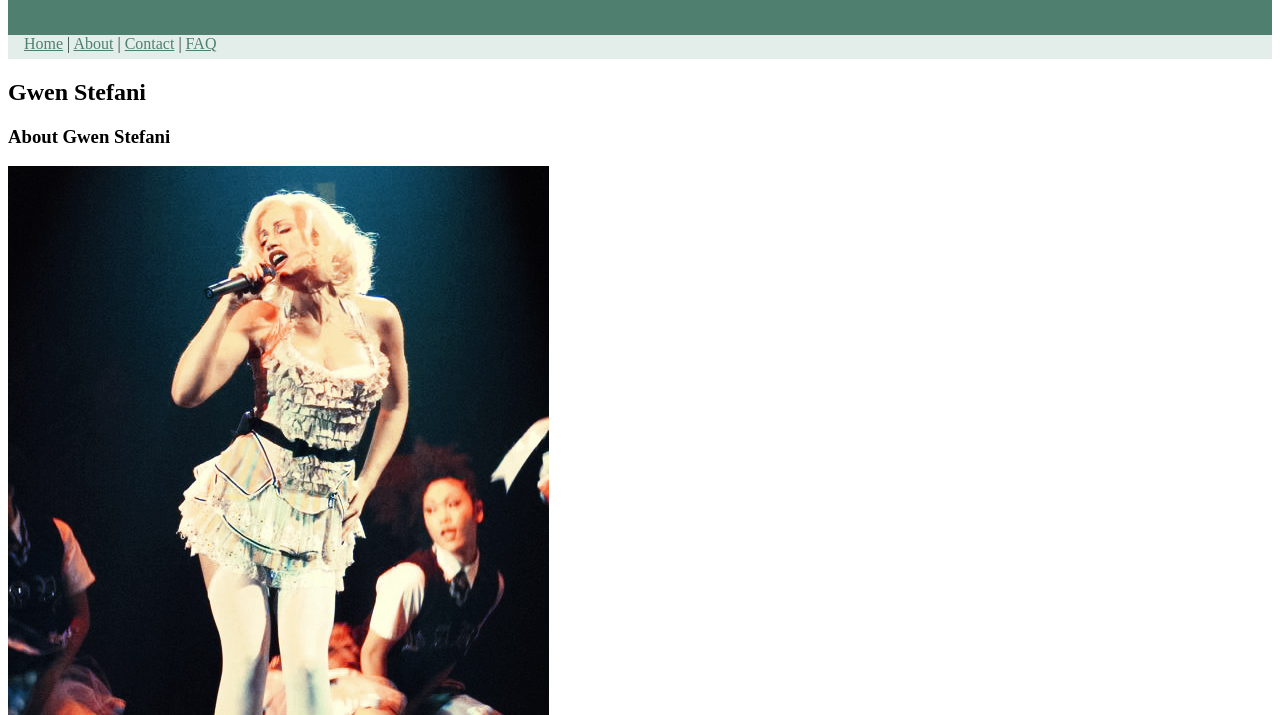
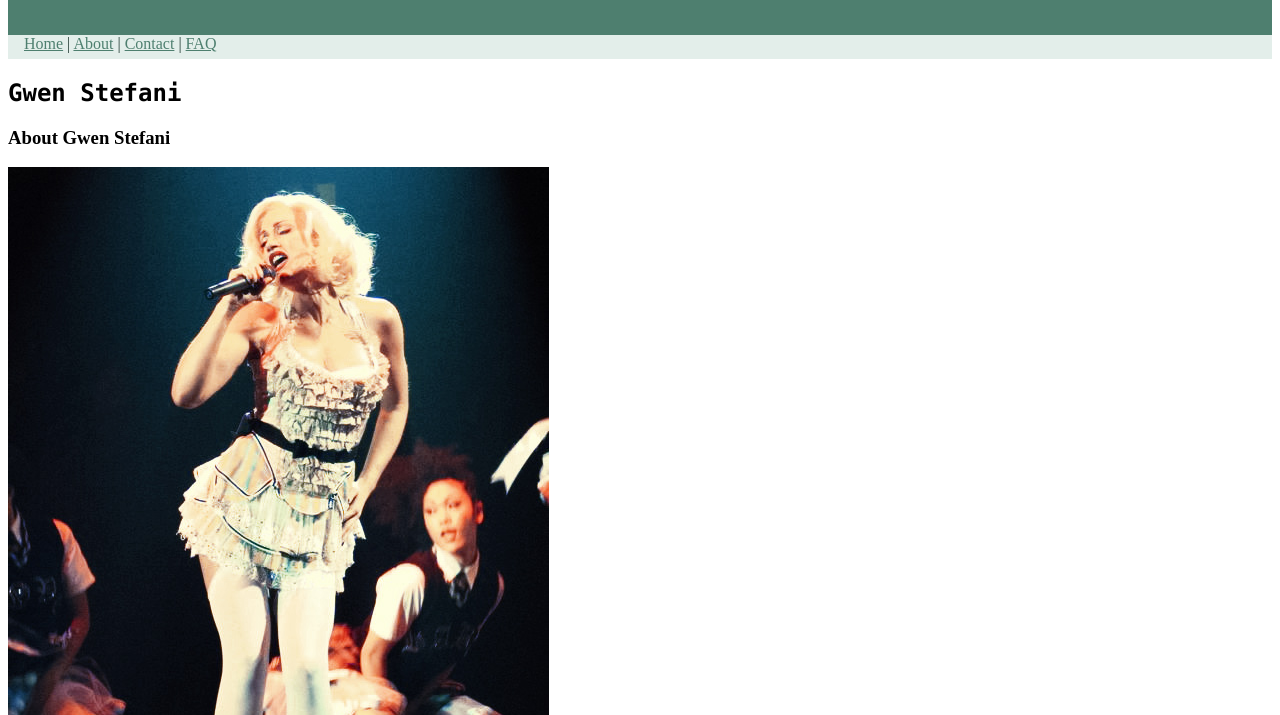
Before and after one commit to sfrench01/assignment2, a plain HTML site: page index.html in a window 1280 px wide. Shown: the part 85-800 px from the top of the page. Drawn offline with Linux system fonts and the light colour scheme.

Commit message:
header change

```diff
--- a/index.html
+++ b/index.html
@@ -19,7 +19,7 @@
         <a href="contact.html">Contact</a> | <a href="faq.html">FAQ</a>
     </nav>
     <main>
-        <h2>Gwen Stefani</h2>
+        <h2 class="p1">Gwen Stefani</h2>
         <article class="special">
             <h3>About Gwen Stefani</h3>
             <img src="_images/WhatYouWaitingFor1.jpg" alt="Gwen Stefani">
```
